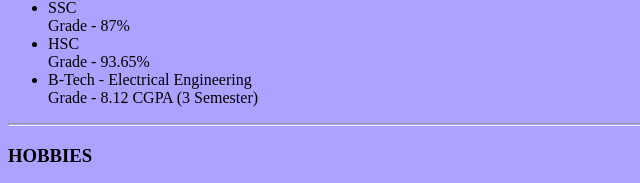
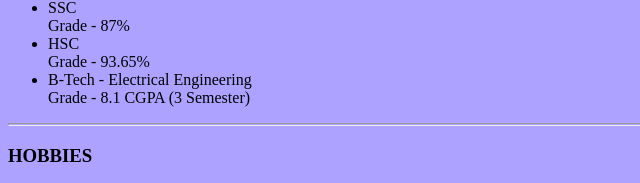
Before and after one commit to VedantShrirao18/CV, a plain HTML site: page index.html in a window 1280 px wide. Shown: the part 443-626 px from the top of the page, 0-640 px from the left. Drawn offline with Linux system fonts and the light colour scheme.

Commit message:
Update index.html

```diff
--- a/index.html
+++ b/index.html
@@ -20,7 +20,7 @@ EDUCATION
     <ul>
 <li>SSC<br>Grade - 87% </li>
 <li>HSC<br>Grade - 93.65%</li>
-<li>B-Tech - Electrical Engineering <br>Grade - 8.12 CGPA (3 Semester)</li>
+<li>B-Tech - Electrical Engineering <br>Grade - 8.1 CGPA (3 Semester)</li>
     </ul>
     <hr size="3">
     <h3>HOBBIES</h3>
```
